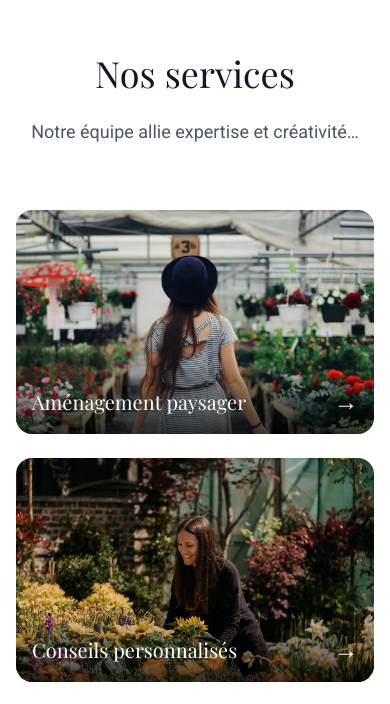
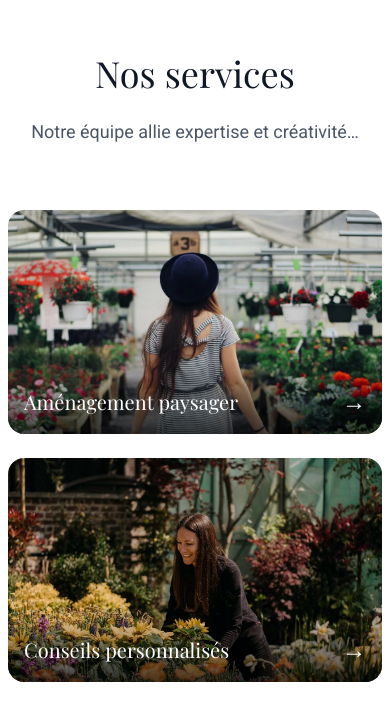
Before and after one commit to maximeVa/pepiniere, a Next.js app: page / in a window 390 px wide. Shown: the part 855-1559 px from the top of the page. Built offline with nearby package versions, Linux system fonts and the light colour scheme.

Commit message:
adjust responsivity services component

```diff
--- a/src/components/Services.tsx
+++ b/src/components/Services.tsx
@@ -23,7 +23,7 @@ const Services: React.FC<ServicesProps> = ({
     ]
 }) => {
     return (
-        <section className="py-16 md:py-24 px-4 bg-white">
+        <section className="py-16 md:py-24 px-2 sm:px-4 md:px-6 bg-white">
             <div className="max-w-7xl mx-auto text-center mb-16">
                 <h2 className={`text-4xl md:text-5xl lg:text-6xl font-normal text-gray-900 mb-6 ${playfair.className}`}>
                     Nos services
```
